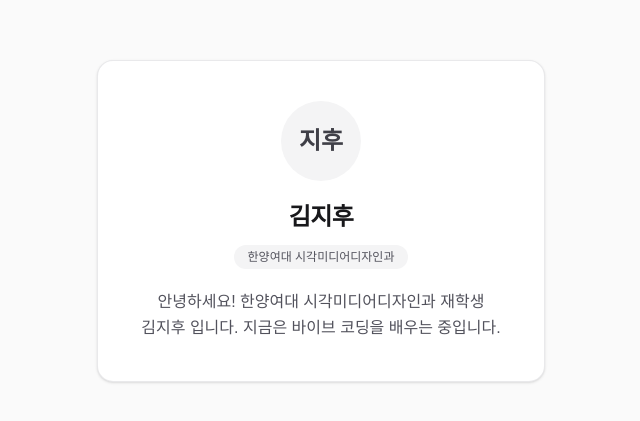
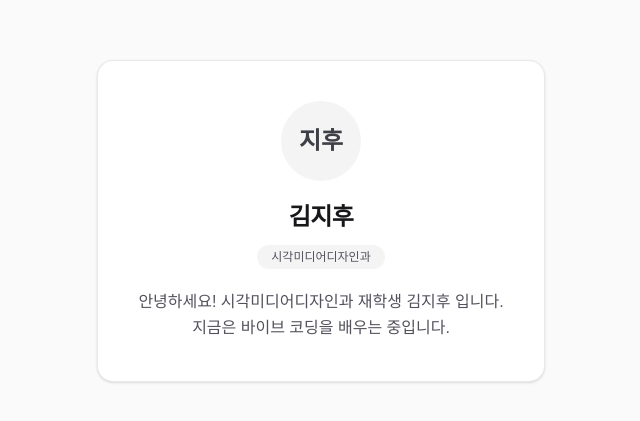
Before and after one commit to wlgn2502351/my-link, a Next.js app: page / in a window 1280 px wide. Shown: the part 179-600 px from the top of the page, without its empty margins (319-959 px from the left). Built offline with nearby package versions, Linux system fonts and the light colour scheme.

Commit message:
chore: remove school name from profile page and metadata

```diff
--- a/src/app/layout.tsx
+++ b/src/app/layout.tsx
@@ -14,7 +14,7 @@ const geistMono = Geist_Mono({
 
 export const metadata: Metadata = {
   title: "김지후 | 프로필",
-  description: "안녕하세요! 한양여대 시각미디어디자인과 재학생 김지후 입니다. 지금은 바이브 코딩을 배우는 중입니다.",
+  description: "안녕하세요! 시각미디어디자인과 재학생 김지후 입니다. 지금은 바이브 코딩을 배우는 중입니다.",
 };
 
 export default function RootLayout({ children }: LayoutProps<"/">) {
--- a/src/app/page.tsx
+++ b/src/app/page.tsx
@@ -14,12 +14,12 @@ export default function ProfilePage() {
 
         {/* 소속 뱃지 */}
         <span className="mb-5 rounded-full bg-zinc-100 px-3.5 py-1 text-xs font-medium text-zinc-600 dark:bg-zinc-800 dark:text-zinc-400">
-          한양여대 시각미디어디자인과
+          시각미디어디자인과
         </span>
 
         {/* 소개글 */}
         <p className="leading-relaxed text-zinc-600 break-keep dark:text-zinc-400">
-          안녕하세요! 한양여대 시각미디어디자인과 재학생 김지후 입니다. 지금은 바이브 코딩을 배우는 중입니다.
+          안녕하세요! 시각미디어디자인과 재학생 김지후 입니다. 지금은 바이브 코딩을 배우는 중입니다.
         </p>
       </main>
     </div>
```
